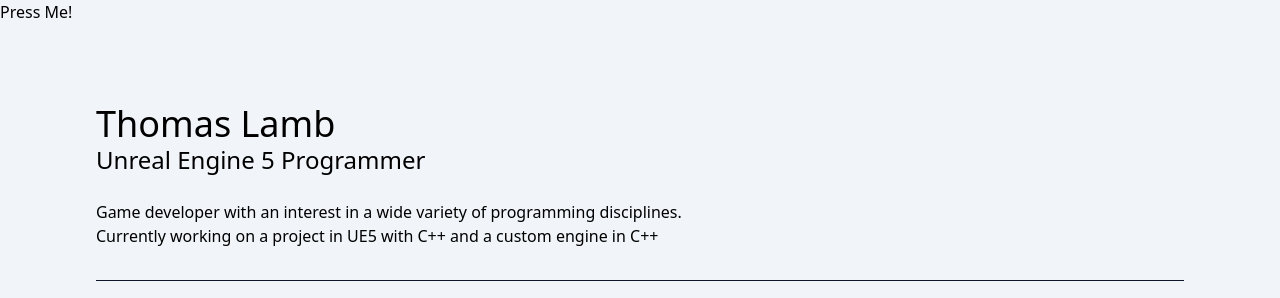
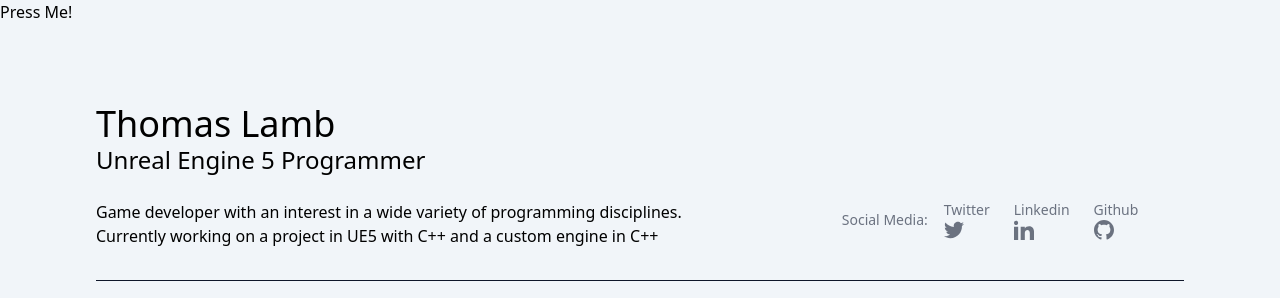
Before and after one commit to ThomasLambProgramming/thomaslamb.dev, a React (Vite) app: page / in a window 1280 px wide. Shown: the top 298 px of the page. Built offline with nearby package versions, Linux system fonts and the light colour scheme.

Commit message:
Separated social media links into component and added links to header so user doesnt need to scroll to bottom for links

```diff
--- a/src/App.tsx
+++ b/src/App.tsx
@@ -14,11 +14,11 @@ const App: FC = () => {
     //Set fixed on the opposite value since the setIsShown hasnt actually flipped the value yet.
     if (isShown == true)
     {
-      setContainerClasses(containerClasses.replace("fixed",''));
+      setContainerClasses(containerClasses.replace(" fixed",''));
     }
     else
     {
-      setContainerClasses(containerClasses + "fixed");
+      setContainerClasses(containerClasses + " fixed");
     }
   }
   const [containerClasses, setContainerClasses] = useState<string>(
--- a/src/Components/Footer.tsx
+++ b/src/Components/Footer.tsx
@@ -1,3 +1,4 @@
+import SocialLinks from "./SocialLinks";
 function Footer() {
   return (
     <div>
@@ -56,76 +57,7 @@ function Footer() {
               </form>
             </div>
           </span>
-
-
-          <ul className="flex flex-wrap items-center mt-3 text-sm font-medium text-gray-500 dark:text-gray-400 sm:mt-0">
-            <p className="mr-4">Social Media:</p>
-            {/* Twitter */}
-            <li>
-              <a
-                href="https://twitter.com/ShaderRaccoon"
-                className="mr-4 hover:underline md:mr-6 "
-              >
-                Twitter
-              </a>
-              <a href="https://twitter.com/ShaderRaccoon">
-                <svg
-                  xmlns="http://www.w3.org/2000/svg"
-                  className="h-5 w-5"
-                  fill="currentColor"
-                  viewBox="0 0 24 24"
-                  href="https://twitter.com/ShaderRaccoon"
-                >
-                  <path d="M24 4.557c-.883.392-1.832.656-2.828.775 1.017-.609 1.798-1.574 2.165-2.724-.951.564-2.005.974-3.127 1.195-.897-.957-2.178-1.555-3.594-1.555-3.179 0-5.515 2.966-4.797 6.045-4.091-.205-7.719-2.165-10.148-5.144-1.29 2.213-.669 5.108 1.523 6.574-.806-.026-1.566-.247-2.229-.616-.054 2.281 1.581 4.415 3.949 4.89-.693.188-1.452.232-2.224.084.626 1.956 2.444 3.379 4.6 3.419-2.07 1.623-4.678 2.348-7.29 2.04 2.179 1.397 4.768 2.212 7.548 2.212 9.142 0 14.307-7.721 13.995-14.646.962-.695 1.797-1.562 2.457-2.549z" />
-                </svg>
-              </a>
-            </li>
-
-            {/* Linkedin */}
-            <li>
-              <a
-                href="https://www.linkedin.com/in/thomaslambprogramming/"
-                className="mr-4 hover:underline md:mr-6"
-              >
-                Linkedin
-              </a>
-              <a href="https://www.linkedin.com/in/thomaslambprogramming/">
-                <svg
-                  xmlns="http://www.w3.org/2000/svg"
-                  className="h-5 w-5"
-                  fill="currentColor"
-                  viewBox="0 0 24 24"
-                  href="https://www.linkedin.com/in/thomaslambprogramming/"
-                >
-                  <path d="M4.98 3.5c0 1.381-1.11 2.5-2.48 2.5s-2.48-1.119-2.48-2.5c0-1.38 1.11-2.5 2.48-2.5s2.48 1.12 2.48 2.5zm.02 4.5h-5v16h5v-16zm7.982 0h-4.968v16h4.969v-8.399c0-4.67 6.029-5.052 6.029 0v8.399h4.988v-10.131c0-7.88-8.922-7.593-11.018-3.714v-2.155z" />
-                </svg>
-              </a>
-            </li>
-
-            {/* Github */}
-            <li>
-              <a
-                href="https://github.com/ThomasLambProgramming"
-                className="mr-4 hover:underline md:mr-6"
-              >
-                Github
-              </a>
-              <a
-                href="https://github.com/ThomasLambProgramming"
-                className="hover:underline"
-              >
-                <svg
-                  xmlns="http://www.w3.org/2000/svg"
-                  className="h-5 w-5"
-                  fill="currentColor"
-                  viewBox="0 0 24 24"
-                  href="https://github.com/ThomasLambProgramming"
-                >
-                  <path d="M12 0c-6.626 0-12 5.373-12 12 0 5.302 3.438 9.8 8.207 11.387.599.111.793-.261.793-.577v-2.234c-3.338.726-4.033-1.416-4.033-1.416-.546-1.387-1.333-1.756-1.333-1.756-1.089-.745.083-.729.083-.729 1.205.084 1.839 1.237 1.839 1.237 1.07 1.834 2.807 1.304 3.492.997.107-.775.418-1.305.762-1.604-2.665-.305-5.467-1.334-5.467-5.931 0-1.311.469-2.381 1.236-3.221-.124-.303-.535-1.524.117-3.176 0 0 1.008-.322 3.301 1.23.957-.266 1.983-.399 3.003-.404 1.02.005 2.047.138 3.006.404 2.291-1.552 3.297-1.23 3.297-1.23.653 1.653.242 2.874.118 3.176.77.84 1.235 1.911 1.235 3.221 0 4.609-2.807 5.624-5.479 5.921.43.372.823 1.102.823 2.222v3.293c0 .319.192.694.801.576 4.765-1.589 8.199-6.086 8.199-11.386 0-6.627-5.373-12-12-12z" />
-                </svg>
-              </a>
-            </li>
-          </ul>
+          <SocialLinks />
         </div>
       </footer>
     </div>
--- a/src/Components/Header.tsx
+++ b/src/Components/Header.tsx
@@ -1,3 +1,4 @@
+import SocialLinks from "./SocialLinks";
 function Header()
 {
     return (
@@ -7,14 +8,20 @@ function Header()
             <h1 className="">Thomas Lamb</h1>
             <h1 className="text-2xl">Unreal Engine 5 Programmer</h1>
           </div>
-          <div className="mt-6">
-            Game developer with an interest in a wide variety of programming disciplines.
+
+          <div className="flex flex-row">
+            <div className="mt-6">
+              Game developer with an interest in a wide variety of programming disciplines.
+              <div>
+                Currently working on a project in UE5 with C++ and a custom engine in C++
+              </div>
+            </div>
+            <div className="ml-40 mt-6">
+              <SocialLinks />
+            </div>
           </div>
-          <div>
-            Currently working on a project in UE5 with C++ and a custom engine in C++
-          </div>
+        </div>
           <hr className="h-px w-[100%] my-8 bg-slate-900 border-0 dark:bg-slate-900" />
-        </div>
       </div>
     );
 }
--- a/src/Components/ProjectModal.tsx
+++ b/src/Components/ProjectModal.tsx
@@ -15,7 +15,7 @@ const ProjectModal: React.FC<ModalProps> = ({isShown, hide}) => {
             <div className="block overflow-y-scroll">
                 <div className='fixed inset-0 flex items-center overflow-y-hidden z-20 opacity-30 w-full h-full align-middle text-center bg-slate-700 justify-center' onClick={hide} />
 
-                <div className="fixed block inset-0 overflow-y-auto items-center z-30 rounded-lg opacity-90 w-[90%] mt-8 h-full m-auto align-middle text-center bg-slate-950 justify-center no-scrollbar">
+                <div className="fixed block inset-0 overflow-y-auto items-center z-30 rounded-lg opacity-90 w-[90%] mt-8 center h-full center m-auto align-middle text-center bg-slate-950 justify-center no-scrollbar">
                     <div className='text-center text-white mt-20'>Bottom</div>
                     <div className='text-center text-white mt-20'>Bottom</div>
                     <div className='text-center text-white mt-20'>Bottom</div>
--- /dev/null
+++ b/src/Components/SocialLinks.tsx
@@ -0,0 +1,85 @@
+function SocialLinks()
+{
+    return (
+      <ul className="flex flex-wrap items-center mt-3 text-sm font-medium text-gray-500 dark:text-gray-400 sm:mt-0">
+        <p className="mr-4">Social Media:</p>
+        {/* Twitter */}
+        <li>
+          <a
+            href="https://twitter.com/ShaderRaccoon"
+            className="mr-4 hover:underline md:mr-6 "
+            target="_blank"
+          >
+            Twitter
+          </a>
+          <a target="_blank" href="https://twitter.com/ShaderRaccoon ">
+            <svg
+              xmlns="http://www.w3.org/2000/svg"
+              className="h-5 w-5"
+              fill="currentColor"
+              viewBox="0 0 24 24"
+              href="https://twitter.com/ShaderRaccoon"
+              target="_blank"
+            >
+              <path d="M24 4.557c-.883.392-1.832.656-2.828.775 1.017-.609 1.798-1.574 2.165-2.724-.951.564-2.005.974-3.127 1.195-.897-.957-2.178-1.555-3.594-1.555-3.179 0-5.515 2.966-4.797 6.045-4.091-.205-7.719-2.165-10.148-5.144-1.29 2.213-.669 5.108 1.523 6.574-.806-.026-1.566-.247-2.229-.616-.054 2.281 1.581 4.415 3.949 4.89-.693.188-1.452.232-2.224.084.626 1.956 2.444 3.379 4.6 3.419-2.07 1.623-4.678 2.348-7.29 2.04 2.179 1.397 4.768 2.212 7.548 2.212 9.142 0 14.307-7.721 13.995-14.646.962-.695 1.797-1.562 2.457-2.549z" />
+            </svg>
+          </a>
+        </li>
+
+        {/* Linkedin */}
+        <li>
+          <a
+            href="https://www.linkedin.com/in/thomaslambprogramming/"
+            className="mr-4 hover:underline md:mr-6"
+            target="_blank"
+          >
+            Linkedin
+          </a>
+          <a
+            target="_blank"
+            href="https://www.linkedin.com/in/thomaslambprogramming/"
+          >
+            <svg
+              xmlns="http://www.w3.org/2000/svg"
+              className="h-5 w-5"
+              fill="currentColor"
+              viewBox="0 0 24 24"
+              href="https://www.linkedin.com/in/thomaslambprogramming/"
+              target="_blank"
+            >
+              <path d="M4.98 3.5c0 1.381-1.11 2.5-2.48 2.5s-2.48-1.119-2.48-2.5c0-1.38 1.11-2.5 2.48-2.5s2.48 1.12 2.48 2.5zm.02 4.5h-5v16h5v-16zm7.982 0h-4.968v16h4.969v-8.399c0-4.67 6.029-5.052 6.029 0v8.399h4.988v-10.131c0-7.88-8.922-7.593-11.018-3.714v-2.155z" />
+            </svg>
+          </a>
+        </li>
+
+        {/* Github */}
+        <li>
+          <a
+            href="https://github.com/ThomasLambProgramming"
+            target="_blank"
+            className="mr-4 hover:underline md:mr-6"
+          >
+            Github
+          </a>
+          <a
+            href="https://github.com/ThomasLambProgramming"
+            target="_blank"
+            className="hover:underline"
+          >
+            <svg
+              xmlns="http://www.w3.org/2000/svg"
+              className="h-5 w-5"
+              fill="currentColor"
+              viewBox="0 0 24 24"
+              href="https://github.com/ThomasLambProgramming"
+              target="_blank"
+            >
+              <path d="M12 0c-6.626 0-12 5.373-12 12 0 5.302 3.438 9.8 8.207 11.387.599.111.793-.261.793-.577v-2.234c-3.338.726-4.033-1.416-4.033-1.416-.546-1.387-1.333-1.756-1.333-1.756-1.089-.745.083-.729.083-.729 1.205.084 1.839 1.237 1.839 1.237 1.07 1.834 2.807 1.304 3.492.997.107-.775.418-1.305.762-1.604-2.665-.305-5.467-1.334-5.467-5.931 0-1.311.469-2.381 1.236-3.221-.124-.303-.535-1.524.117-3.176 0 0 1.008-.322 3.301 1.23.957-.266 1.983-.399 3.003-.404 1.02.005 2.047.138 3.006.404 2.291-1.552 3.297-1.23 3.297-1.23.653 1.653.242 2.874.118 3.176.77.84 1.235 1.911 1.235 3.221 0 4.609-2.807 5.624-5.479 5.921.43.372.823 1.102.823 2.222v3.293c0 .319.192.694.801.576 4.765-1.589 8.199-6.086 8.199-11.386 0-6.627-5.373-12-12-12z" />
+            </svg>
+          </a>
+        </li>
+      </ul>
+    );
+}
+
+export default SocialLinks;
```
